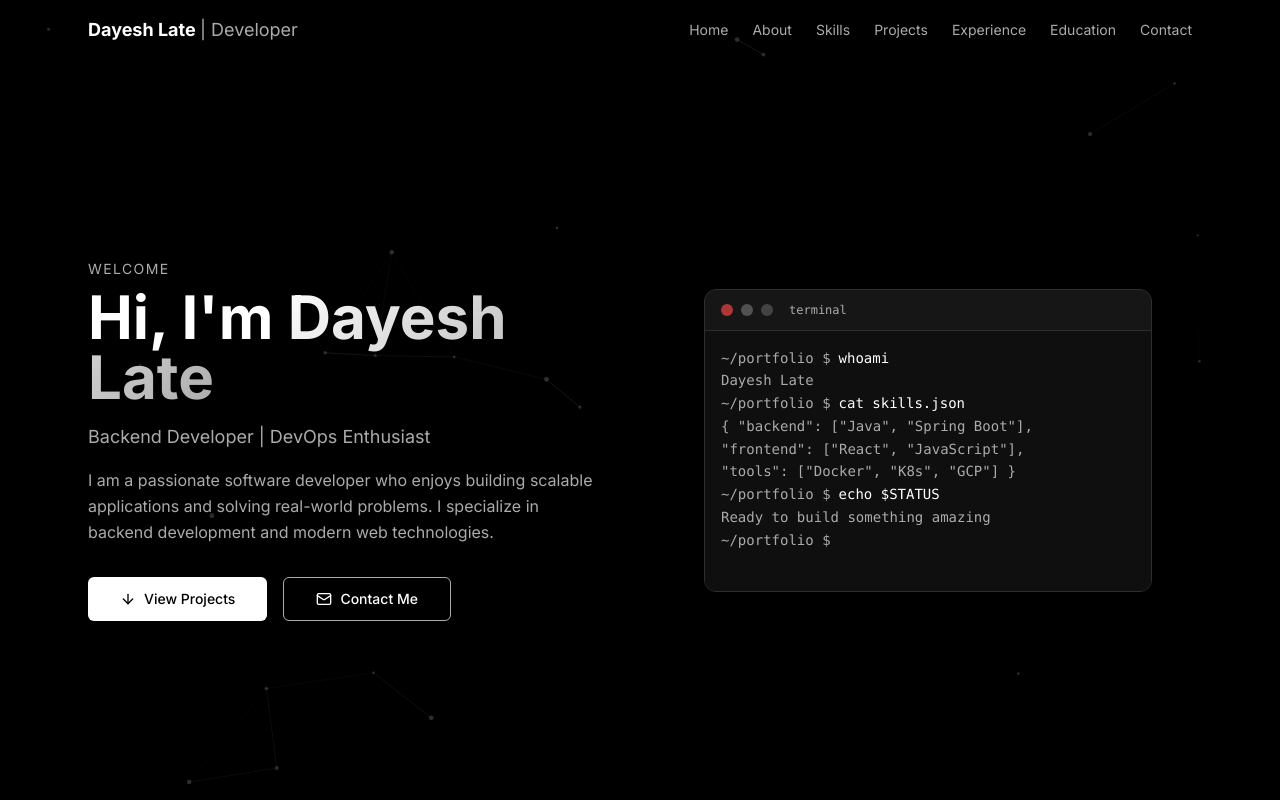
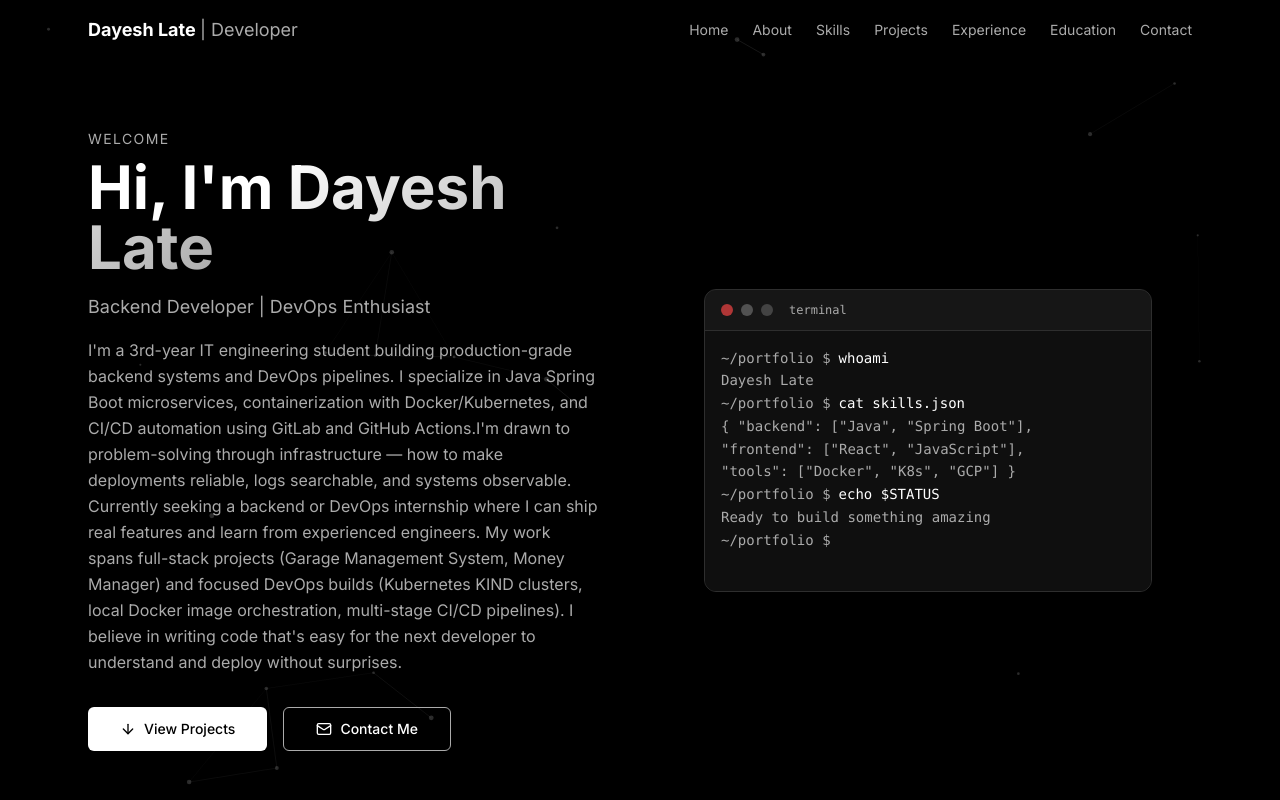
Before and after one commit to Dayeshlate/Portfolio, a React (Vite) app: page / in a window 1280 px wide. Shown: the top 800 px of the page. Built offline with nearby package versions, Linux system fonts and the light colour scheme; the HTML template or start-up script is replaced by a standard one.

Commit message:
change about section

```diff
--- a/src/components/Hero.tsx
+++ b/src/components/Hero.tsx
@@ -22,7 +22,7 @@ const Hero = () => {
            Backend Developer | DevOps Enthusiast
           </p>
           <p className="text-muted-foreground mb-8 max-w-lg leading-relaxed">
-            I am a passionate software developer who enjoys building scalable applications and solving real-world problems. I specialize in backend development and modern web technologies.
+            I'm a 3rd-year IT engineering student building production-grade backend systems and DevOps pipelines. I specialize in Java Spring Boot microservices, containerization with Docker/Kubernetes, and CI/CD automation using GitLab and GitHub Actions.I'm drawn to problem-solving through infrastructure — how to make deployments reliable, logs searchable, and systems observable. Currently seeking a backend or DevOps internship where I can ship real features and learn from experienced engineers. My work spans full-stack projects (Garage Management System, Money Manager) and focused DevOps builds (Kubernetes KIND clusters, local Docker image orchestration, multi-stage CI/CD pipelines). I believe in writing code that's easy for the next developer to understand and deploy without surprises.
           </p>
           <div className="flex gap-4 flex-wrap">
             <motion.div whileHover={{ scale: 1.05 }} whileTap={{ scale: 0.97 }}>
```
